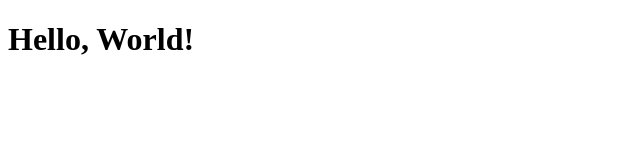
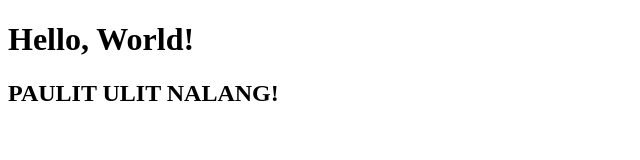
Before and after one commit to fionasanchie/My_Project, a plain HTML site: page index.html in a window 1280 px wide. Shown: the whole page, without its empty margins (0-640 px from the left). Drawn offline with Linux system fonts and the light colour scheme.

Commit message:
Changes made by Fiona

```diff
--- a/index.html
+++ b/index.html
@@ -7,5 +7,6 @@
 </head>
 <body>
     <h1>Hello, World!</h1>
+    <h2>PAULIT ULIT NALANG!</h2>
 </body>
 </html>
```
